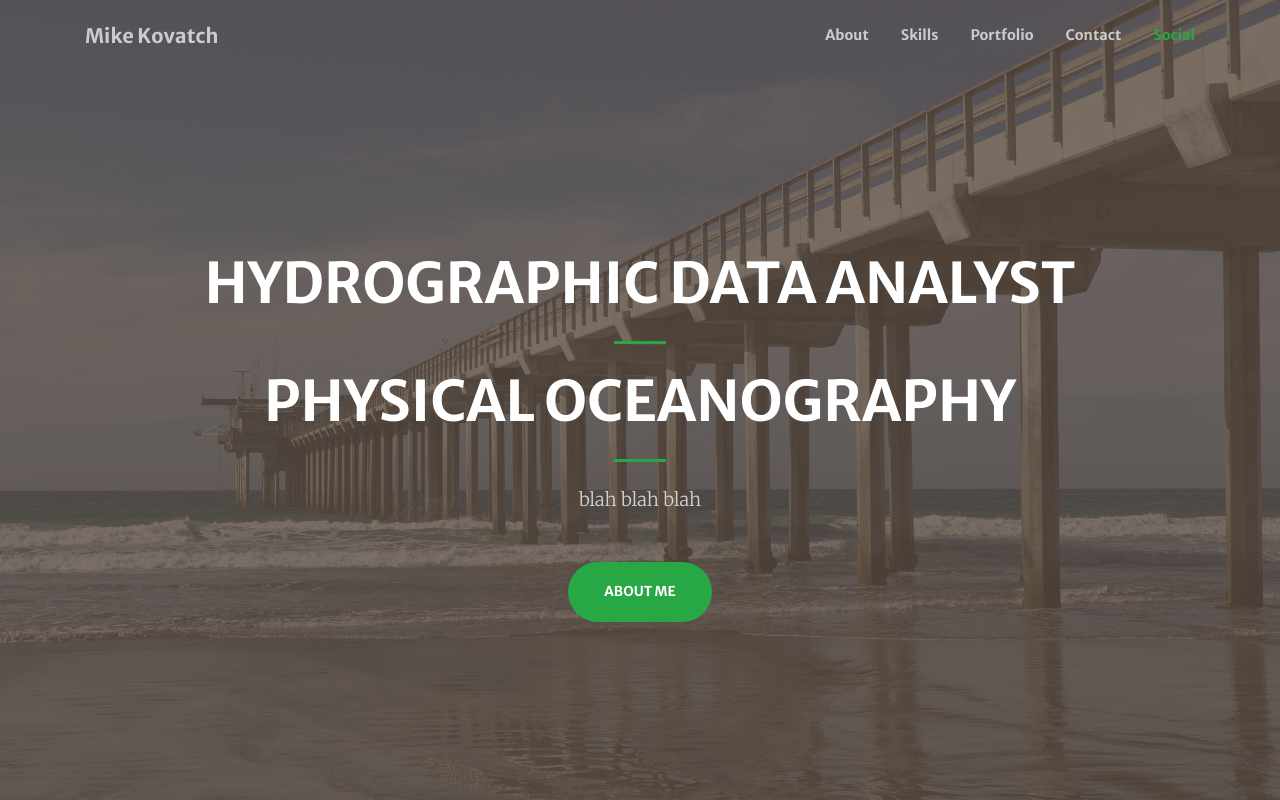
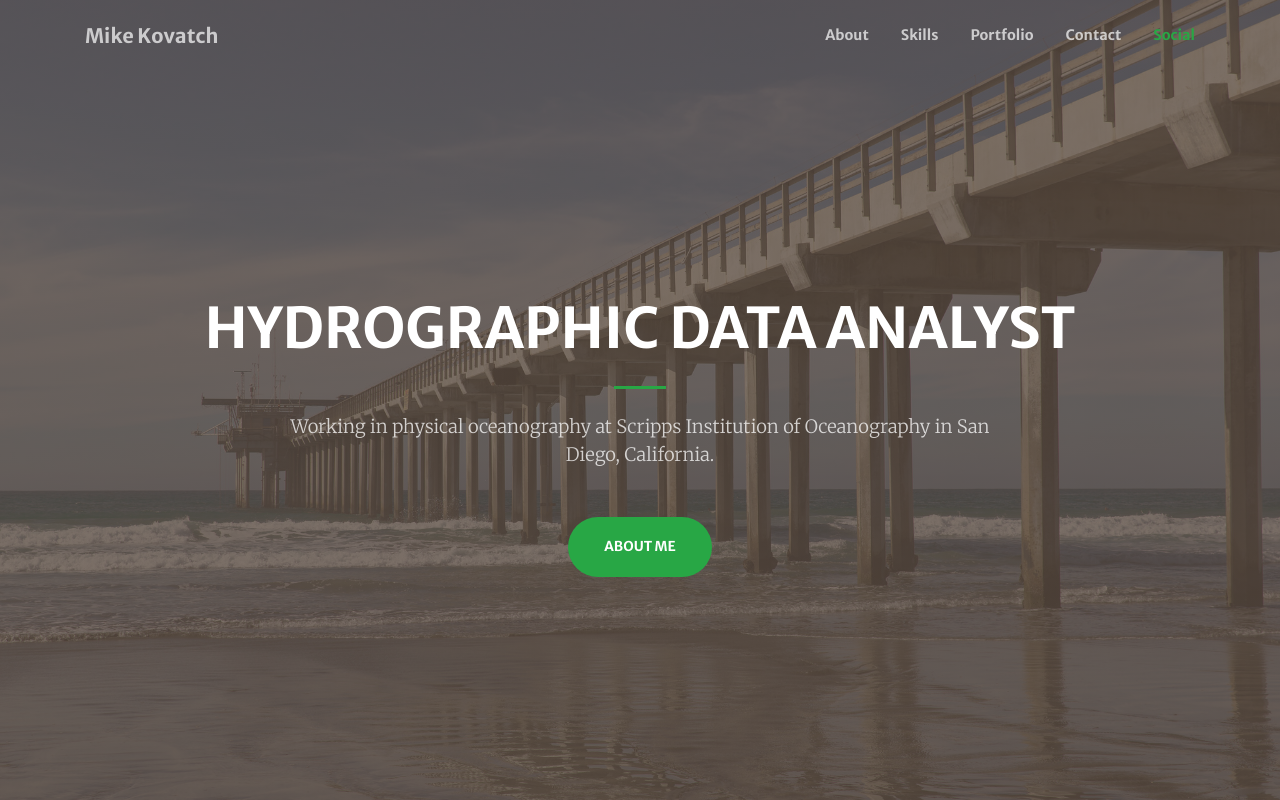
Before and after one commit to mvkovatch3/old-website, a website with bundled scripts: page index.html in a window 1280 px wide. Shown: the top 800 px of the page. Built offline with nearby package versions, Linux system fonts and the light colour scheme.

Commit message:
update masthead text

```diff
--- a/index.html
+++ b/index.html
@@ -63,11 +63,9 @@
         <div class="col-lg-10 align-self-end">
           <h1 class="text-uppercase text-white font-weight-bold">Hydrographic Data Analyst</h1>
           <hr class="divider my-4">
-          <h1 class="text-uppercase text-white font-weight-bold">Physical Oceanography</h1>
-          <hr class="divider my-4">
         </div>
         <div class="col-lg-8 align-self-baseline">
-          <p class="text-white-75 font-weight-light mb-5">blah blah blah</p>
+          <p class="text-white-75 font-weight-light mb-5">Working in physical oceanography at Scripps Institution of Oceanography in San Diego, California. </p>
           <a class="btn btn-primary btn-xl js-scroll-trigger" href="#about">About ME</a>
         </div>
       </div>
```
